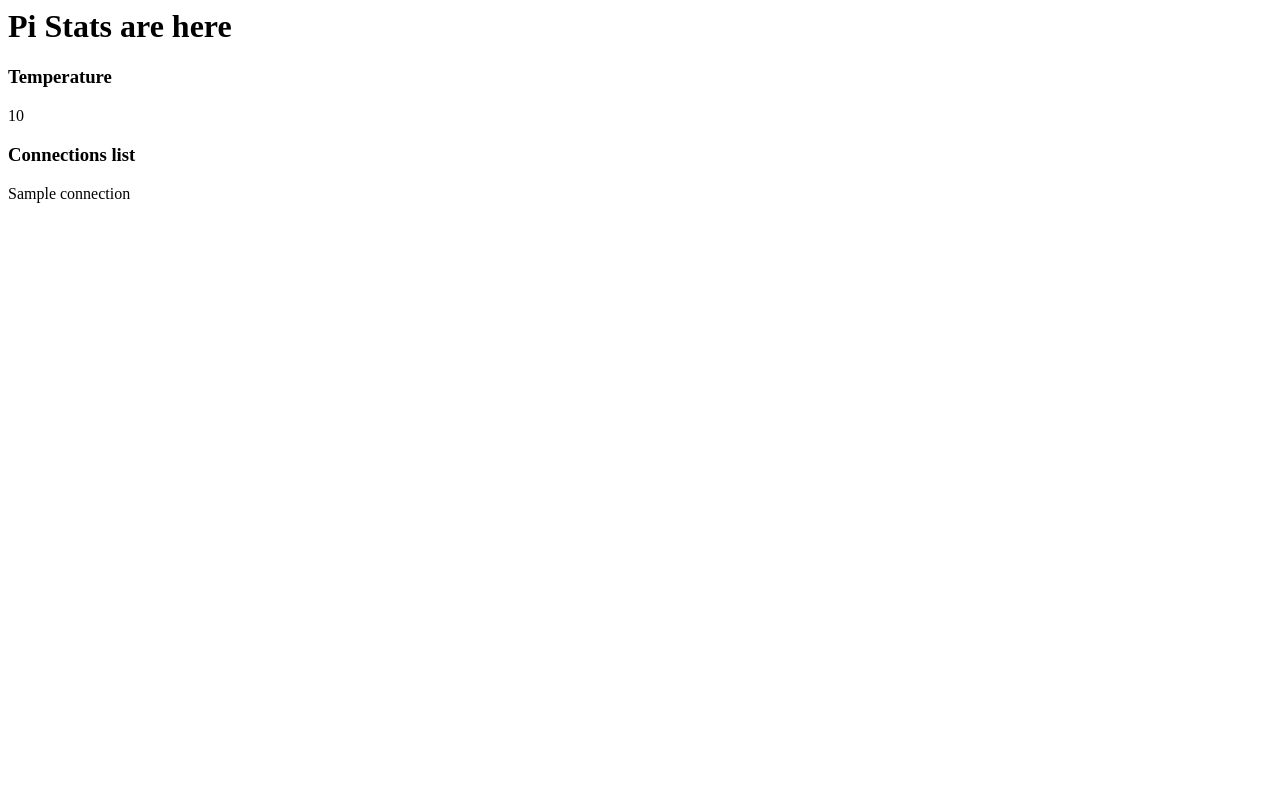
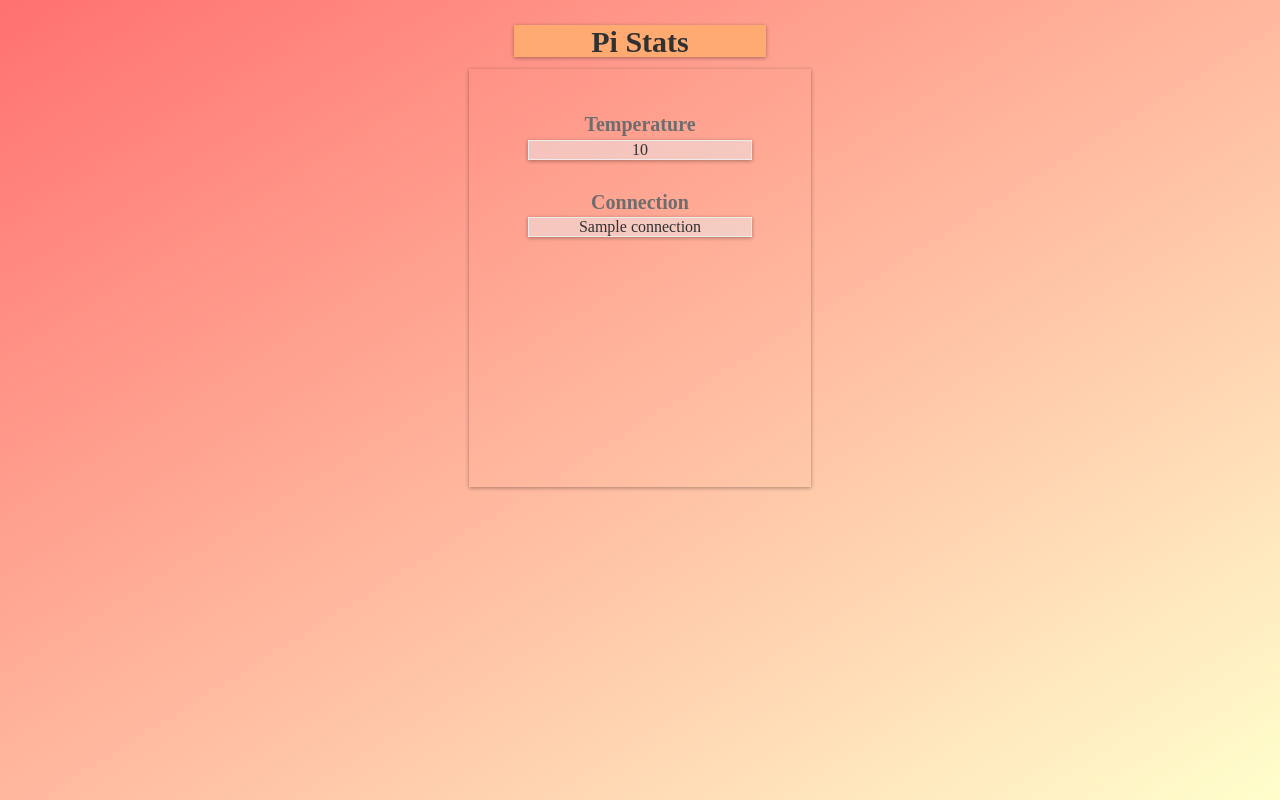
Before and after one commit to Niewidzialny84/PiREST, a Python web app: template api/templates/index.html in a window 1280 px wide. Run offline with Jinja, Linux system fonts and the light colour scheme; the template is opened without the code that fills it: most values are stand-ins (such as "Sample title", 1, 10 or a date in 2020).

Commit message:
web design is my passion

```diff
--- a/api/templates/index.html
+++ b/api/templates/index.html
@@ -2,20 +2,72 @@
     <head>
         <title>Pi Rest</title>
         <link rel="icon" type="image/png" href="https://raw.githubusercontent.com/iiiypuk/rpi-icon/master/256.png"/>
+        <style>
+            body {
+                background-image: linear-gradient(to bottom right, rgb(255, 113, 113), rgb(255, 255, 204));
+            }
+
+            div {
+                color: rgb(49, 49, 49);
+                margin: auto;
+                text-align: center;
+                box-shadow: 0 1px 4px rgba(0,0,0,0.12), 0 1px 4px rgba(0,0,0,0.24);
+            }
+
+            #content {
+                width: 25%;
+                height: 50%;
+                margin-top: 1%;
+                background-color: rgba(0,0,0,0);
+                padding: 1%;
+            }
+
+            #title {
+                margin:auto;
+                margin-top: 2%;
+                font-size: 30px;
+                font-weight: bold;
+                width: 20%;
+                height: 4%;
+                background-color: #ffaa71;
+            }
+
+            .label {
+                color: #6e6d6d;
+                box-shadow: none;
+                margin-top: 10%;
+                font-size: 20px;
+                font-weight: 900;
+            }
+
+            .box {
+                margin-top: 1%;
+                margin-bottom: 10%;
+                max-width: 70%;
+                min-width: 20%;
+                border: solid 1px #ececec;
+                background-color: rgba(236, 236, 236, 0.5);
+                font-size: 16px;
+            }
+        </style>
     </head>
     <body>
-        <h1>Pi Stats are here</h1>
-        <div>
-            <h3>
+        <div id="title">
+            Pi Stats
+        </div>
+        <div id="content">
+            <div class="label">
                 Temperature
-            </h3>
-            {{temperature}}
-        </div>
-        <div>
-            <h3>
-                Connections list
-            </h3>
-            {{connection}}
+            </div>
+            <div class="box">
+                {{temperature}}
+            </div>
+            <div class="label">
+                Connection
+            </div>
+            <div class="box">
+                {{connection}}
+            </div>
         </div>
     </body>
 </html>
```
